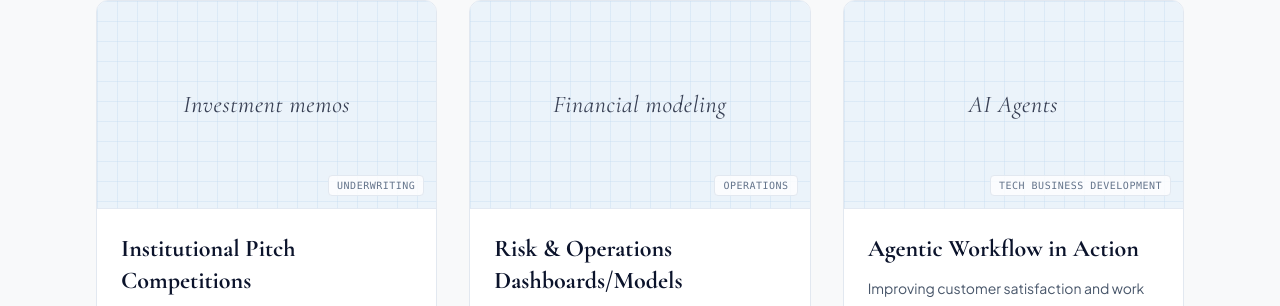
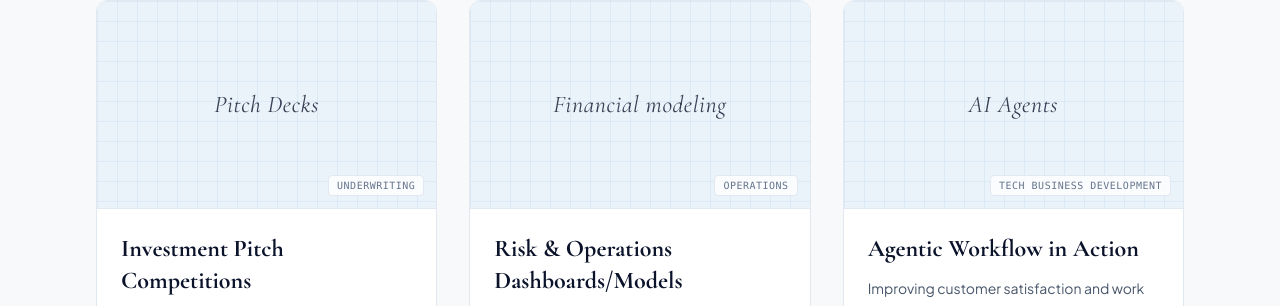
Before and after one commit to LMarull/healthcare-portfolio-sandbox, a plain HTML site: page index.html in a window 1280 px wide. Shown: the part 738-1044 px from the top of the page. Drawn offline with nearby package versions, Linux system fonts and the light colour scheme.

Commit message:
Update index.html

```diff
--- a/index.html
+++ b/index.html
@@ -219,8 +219,8 @@
            While file is "", the sample shows "To be continued". */
         const samples = [
             {
-                tag: "Underwriting", kind: "Investment memos",
-                title: "Institutional Pitch Competitions",
+                tag: "Underwriting", kind: "Pitch Decks",
+                title: "Investment Pitch Competitions",
                 summary: "Sourcing and underwriting growth opportunities",
                 category: "Sourcing & Underwriting",
                 type: "pdf", file: ""
```
